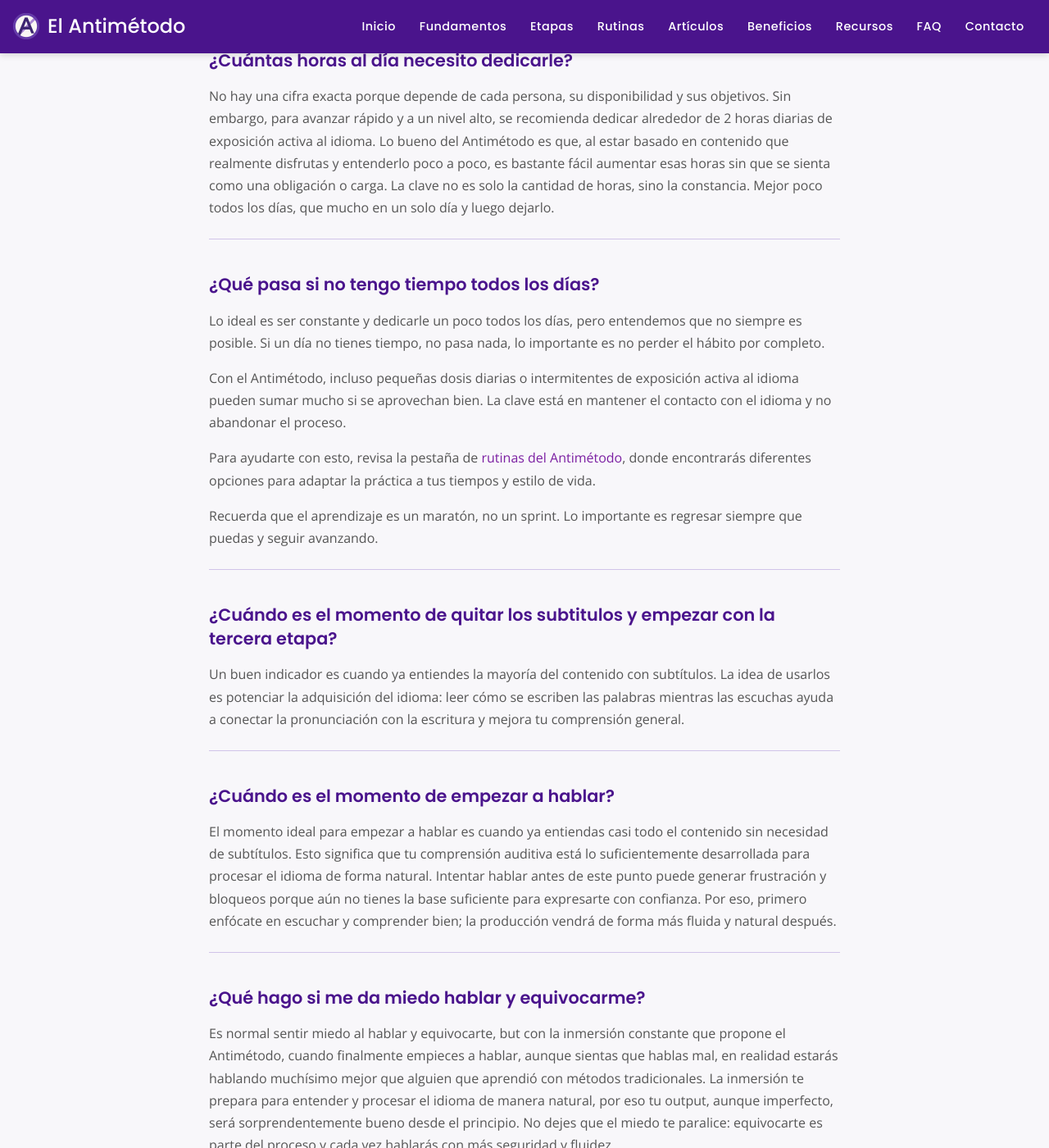
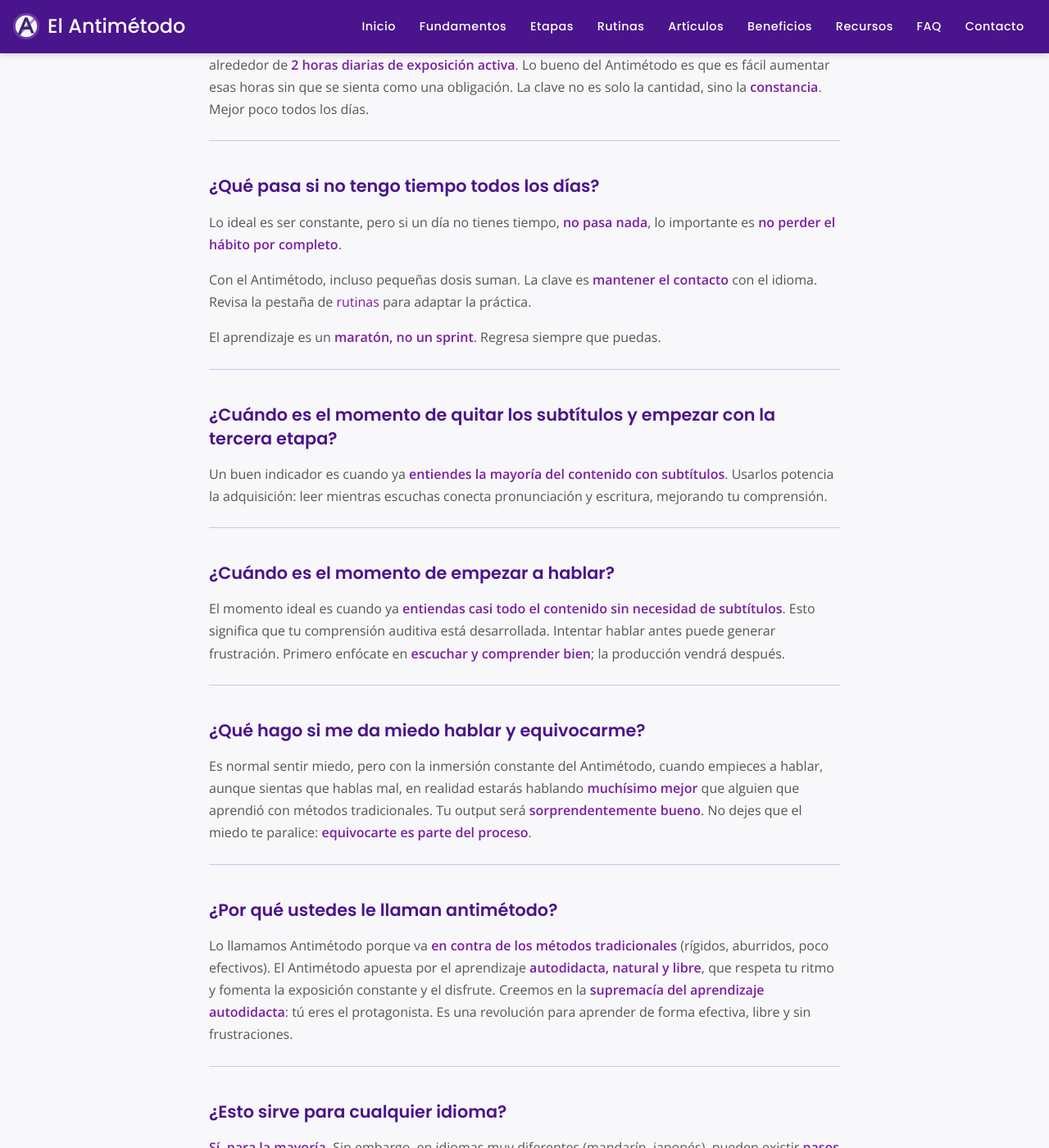
Before and after one commit to LuiseM93/ElAntimetodo, a Jekyll site: the page built from faq.md, in a window 1280 px wide and 1400 px high, scrolled down 1686 px. Shown: the whole window at 82% size. Built offline with Jekyll 4.4.1, drawn with Linux system fonts in a browser that asks for light colours; some of the changed text lies outside the part shown.

Commit message:
Update faq.md

```diff
--- a/faq.md
+++ b/faq.md
@@ -42,9 +42,9 @@ description: Respuestas a las dudas más comunes sobre El Antimétodo, el aprend
 .faq-answer p:last-child {
   margin-bottom: 0;
 }
-.faq-answer strong {
+.faq-answer strong { /* Este estilo ya existe en default.html, pero lo ponemos aquí para asegurar */
     color: var(--secondary-color);
-    font-weight: 600;
+    font-weight: 600; /* Puedes cambiar a 700 si quieres más énfasis */
 }
 .faq-answer-image {
     display: block;
@@ -65,124 +65,122 @@ description: Respuestas a las dudas más comunes sobre El Antimétodo, el aprend
 
   <section class="faq-section">
     <div class="faq-item">
-      <h3 class="faq-question">¿Cuánto tiempo tardare en aprender un idioma con el Antimétodo?</h3>
+      <h3 class="faq-question">¿Cuánto tiempo tardaré en aprender un idioma con el Antimétodo?</h3>
       <div class="faq-answer">
-        <p>No existe una respuesta exacta porque depende mucho del idioma, la dedicación y el tiempo que le dediques. Como referencia común y meta realista, alcanzar un nivel alto en un idioma suele tomar alrededor de 2 años con 2 horas diarias de estudio con el Antimétodo. Sin embargo, esto puede variar mucho según cada persona. Además, con el Antimétodo es bastante fácil superar el tiempo diario de estudio planeado, lo que puede acelerar mucho el proceso. Lo más importante es la constancia y confiar en el método, porque aquí buscamos un aprendizaje natural y duradero. Además, disfrutarás el camino sin frustrarte, enfocándote en conectar con el idioma desde el primer día.</p>
+        <p><strong>No existe una respuesta exacta</strong> porque depende mucho del idioma, la dedicación y el tiempo que le dediques. Como referencia común y meta realista, alcanzar un nivel alto suele tomar alrededor de <strong>2 años con 2 horas diarias</strong>. Sin embargo, esto puede variar mucho.</p>
+        <p>Con el Antimétodo es fácil superar el tiempo diario planeado, lo que puede <strong>acelerar el proceso</strong>. Lo más importante es la <strong>constancia y confiar en el método</strong>, buscando un aprendizaje natural y duradero, disfrutando el camino.</p>
       </div>
     </div>
 
     <div class="faq-item">
       <h3 class="faq-question">Entiendo solo una pequeña parte del contenido y empiezo a pensar que esto no funciona… ¿es parte del proceso o estoy perdiendo el tiempo?</h3>
       <div class="faq-answer">
-        <p>Es completamente normal sentir al inicio que entiendes poco, Esto no significa que estes perdiendo el tiempo, al contrario, forma parte del proceso natural de adquisición. Al principio solo captaras algunas palabras pero poco a poco con la exposición tu comprensión ira aumentando sin que te des cuenta, la clave está en la constancia y en no rendirte ante la frustración.</p>
+        <p>Es <strong>completamente normal sentir al inicio que entiendes poco</strong>. Esto <strong>no significa que estés perdiendo el tiempo</strong>; al contrario, forma parte del proceso natural de adquisición. Al principio solo captarás algunas palabras, pero poco a poco, con la exposición, tu comprensión irá aumentando sin que te des cuenta. La clave está en la <strong>constancia y en no rendirte</strong> ante la frustración.</p>
       </div>
     </div>
 
     <div class="faq-item">
       <h3 class="faq-question">¿Viajar a un país asegura la fluidez?</h3>
       <div class="faq-answer">
-        <p>No. Muchas personas creen que irse a vivir a un país donde se habla el idioma es una fórmula mágica para lograr la fluidez. Sin embargo, eso es una gran mentira. Solo estarás escuchando el idioma de manera pasiva, rodeado de mucha gente que habla, pero sin realmente entender o procesar activamente lo que escuchas.</p>
+        <p><strong>No.</strong> Muchas personas creen que irse a vivir a un país donde se habla el idioma es una fórmula mágica. Sin embargo, eso es una <strong>gran mentira</strong> si no hay inmersión activa. Solo estarás escuchando de manera pasiva, sin realmente entender o procesar lo que escuchas.</p>
       </div>
     </div>
 
     <div class="faq-item">
       <h3 class="faq-question">¿Y si no tengo talento para los idiomas?</h3>
       <div class="faq-answer">
-        <p>El talento para los idiomas no existe. Eso es un mito que la gente usa para justificar no intentarlo o para rendirse rápido. Aprender un idioma es pura práctica y constancia, no un don mágico que solo algunos tienen.</p>
-        <p>Si alguien no avanza es porque no está aplicando el método correcto, no porque le falte “talento”. Todos pueden aprender idiomas.</p>
+        <p><strong>El talento para los idiomas no existe.</strong> Eso es un mito. Aprender un idioma es <strong>pura práctica y constancia</strong>, no un don mágico.</p>
+        <p>Si alguien no avanza es porque no está aplicando el <strong>método correcto</strong>, no porque le falte “talento”. <strong>Todos pueden aprender idiomas.</strong></p>
       </div>
     </div>
 
     <div class="faq-item">
       <h3 class="faq-question">¿Cuántas horas al día necesito dedicarle?</h3>
       <div class="faq-answer">
-        <p>No hay una cifra exacta porque depende de cada persona, su disponibilidad y sus objetivos. Sin embargo, para avanzar rápido y a un nivel alto, se recomienda dedicar alrededor de 2 horas diarias de exposición activa al idioma. Lo bueno del Antimétodo es que, al estar basado en contenido que realmente disfrutas y entenderlo poco a poco, es bastante fácil aumentar esas horas sin que se sienta como una obligación o carga. La clave no es solo la cantidad de horas, sino la constancia. Mejor poco todos los días, que mucho en un solo día y luego dejarlo.</p>
+        <p>No hay una cifra exacta. Sin embargo, para avanzar rápido y a un nivel alto, se recomienda dedicar alrededor de <strong>2 horas diarias de exposición activa</strong>. Lo bueno del Antimétodo es que es fácil aumentar esas horas sin que se sienta como una obligación. La clave no es solo la cantidad, sino la <strong>constancia</strong>. Mejor poco todos los días.</p>
       </div>
     </div>
 
     <div class="faq-item">
       <h3 class="faq-question">¿Qué pasa si no tengo tiempo todos los días?</h3>
       <div class="faq-answer">
-        <p>Lo ideal es ser constante y dedicarle un poco todos los días, pero entendemos que no siempre es posible. Si un día no tienes tiempo, no pasa nada, lo importante es no perder el hábito por completo.</p>
-        <p>Con el Antimétodo, incluso pequeñas dosis diarias o intermitentes de exposición activa al idioma pueden sumar mucho si se aprovechan bien. La clave está en mantener el contacto con el idioma y no abandonar el proceso. </p>
-        <p>Para ayudarte con esto, revisa la pestaña de <a href="{{ '/rutinas' | relative_url }}">rutinas del Antimétodo</a>, donde encontrarás diferentes opciones para adaptar la práctica a tus tiempos y estilo de vida. </p>
-        <p>Recuerda que el aprendizaje es un maratón, no un sprint. Lo importante es regresar siempre que puedas y seguir avanzando.</p>
+        <p>Lo ideal es ser constante, pero si un día no tienes tiempo, <strong>no pasa nada</strong>, lo importante es <strong>no perder el hábito por completo</strong>.</p>
+        <p>Con el Antimétodo, incluso pequeñas dosis suman. La clave es <strong>mantener el contacto</strong> con el idioma. Revisa la pestaña de <a href="{{ '/rutinas' | relative_url }}">rutinas</a> para adaptar la práctica. </p>
+        <p>El aprendizaje es un <strong>maratón, no un sprint</strong>. Regresa siempre que puedas.</p>
       </div>
     </div>
 
     <div class="faq-item">
-      <h3 class="faq-question">¿Cuándo es el momento de quitar los subtitulos y empezar con la tercera etapa?</h3>
+      <h3 class="faq-question">¿Cuándo es el momento de quitar los subtítulos y empezar con la tercera etapa?</h3>
       <div class="faq-answer">
-        <p>Un buen indicador es cuando ya entiendes la mayoría del contenido con subtítulos. La idea de usarlos es potenciar la adquisición del idioma: leer cómo se escriben las palabras mientras las escuchas ayuda a conectar la pronunciación con la escritura y mejora tu comprensión general.</p>
+        <p>Un buen indicador es cuando ya <strong>entiendes la mayoría del contenido con subtítulos</strong>. Usarlos potencia la adquisición: leer mientras escuchas conecta pronunciación y escritura, mejorando tu comprensión.</p>
       </div>
     </div>
 
     <div class="faq-item">
       <h3 class="faq-question">¿Cuándo es el momento de empezar a hablar?</h3>
       <div class="faq-answer">
-        <p>El momento ideal para empezar a hablar es cuando ya entiendas casi todo el contenido sin necesidad de subtítulos. Esto significa que tu comprensión auditiva está lo suficientemente desarrollada para procesar el idioma de forma natural. Intentar hablar antes de este punto puede generar frustración y bloqueos porque aún no tienes la base suficiente para expresarte con confianza. Por eso, primero enfócate en escuchar y comprender bien; la producción vendrá de forma más fluida y natural después.</p>
+        <p>El momento ideal es cuando ya <strong>entiendas casi todo el contenido sin necesidad de subtítulos</strong>. Esto significa que tu comprensión auditiva está desarrollada. Intentar hablar antes puede generar frustración. Primero enfócate en <strong>escuchar y comprender bien</strong>; la producción vendrá después.</p>
       </div>
     </div>
 
     <div class="faq-item">
       <h3 class="faq-question">¿Qué hago si me da miedo hablar y equivocarme?</h3>
       <div class="faq-answer">
-        <p>Es normal sentir miedo al hablar y equivocarte, but con la inmersión constante que propone el Antimétodo, cuando finalmente empieces a hablar, aunque sientas que hablas mal, en realidad estarás hablando muchísimo mejor que alguien que aprendió con métodos tradicionales. La inmersión te prepara para entender y procesar el idioma de manera natural, por eso tu output, aunque imperfecto, será sorprendentemente bueno desde el principio. No dejes que el miedo te paralice: equivocarte es parte del proceso y cada vez hablarás con más seguridad y fluidez.</p>
+        <p>Es normal sentir miedo, pero con la inmersión constante del Antimétodo, cuando empieces a hablar, aunque sientas que hablas mal, en realidad estarás hablando <strong>muchísimo mejor</strong> que alguien que aprendió con métodos tradicionales. Tu output será <strong>sorprendentemente bueno</strong>. No dejes que el miedo te paralice: <strong>equivocarte es parte del proceso</strong>.</p>
       </div>
     </div>
 
     <div class="faq-item">
       <h3 class="faq-question">¿Por qué ustedes le llaman antimétodo?</h3>
       <div class="faq-answer">
-        <p>Lo llamamos Antimétodo porque va en contra de los métodos tradicionales, esos que suelen ser rígidos, aburridos y poco efectivos. Mientras los métodos clásicos se basan en reglas, gramática y memorización forzada, el Antimétodo apuesta por el aprendizaje autodidacta, natural y libre, que respeta tu ritmo y fomenta la exposición constante y el disfrute del idioma. Creemos en la supremacía del aprendizaje autodidacta: tú eres el protagonista y dueño de tu proceso, no un alumno más siguiendo un manual. Es una revolución para que aprendas de forma más efectiva, libre y sin frustraciones.</p>
+        <p>Lo llamamos Antimétodo porque va <strong>en contra de los métodos tradicionales</strong> (rígidos, aburridos, poco efectivos). El Antimétodo apuesta por el aprendizaje <strong>autodidacta, natural y libre</strong>, que respeta tu ritmo y fomenta la exposición constante y el disfrute. Creemos en la <strong>supremacía del aprendizaje autodidacta</strong>: tú eres el protagonista. Es una revolución para aprender de forma efectiva, libre y sin frustraciones.</p>
       </div>
     </div>
 
     <div class="faq-item">
       <h3 class="faq-question">¿Esto sirve para cualquier idioma?</h3>
       <div class="faq-answer">
-        <p>Sí, el Antimétodo está diseñado para funcionar con la mayoría de los idiomas. Sin embargo, en idiomas muy diferentes como el mandarín o el japonés, pueden existir pasos adicionales o específicos que no están contemplados en la versión general del método. Para esos casos, recomendamos visitar la sección de recursos del Antimétodo, donde encontrarás guías especializadas como Refold o AJATT que tienen guías para esos idiomas que te orientaran sobre como aprender esos idiomas.</p>
+        <p><strong>Sí, para la mayoría</strong>. Sin embargo, en idiomas muy diferentes (mandarín, japonés), pueden existir <strong>pasos adicionales o específicos</strong>. Para esos casos, recomendamos guías especializadas como Refold o AJATT (ver <a href="{{ '/recursos' | relative_url }}">Recursos</a>).</p>
       </div>
     </div>
 
     <div class="faq-item">
       <h3 class="faq-question">¿Por qué no me siento cómodo hablando aunque entiendo mucho?</h3>
       <div class="faq-answer">
-        <p>Al principio, tu cerebro ya está entrenado para entender el idioma gracias a toda la exposición que has tenido, pero hablar requiere activarlo de forma diferente, como si fuera un interruptor que hay que encender. Aunque entiendas mucho, es normal que al principio no te sientas cómodo hablando. Poco a poco, con práctica, esa comodidad llegará. Así es la realidad en el aprendizaje de idiomas: entender suele ser más fácil que hablar, y eso es totalmente normal.</p>
+        <p>Al principio, tu cerebro está entrenado para entender, pero hablar requiere <strong>activarlo de forma diferente</strong>, como un interruptor. Aunque entiendas mucho, es normal no sentirse cómodo hablando inicialmente. Poco a poco, con práctica, esa comodidad llegará. <strong>Entender suele ser más fácil que hablar</strong>, y eso es normal.</p>
       </div>
     </div>
 
     <div class="faq-item">
       <h3 class="faq-question">¿Puedo combinar este enfoque con otros métodos o cursos?</h3>
       <div class="faq-answer">
-        <p>Sí, puedes combinar el Antimétodo con otros métodos o cursos, siempre y cuando no interfieran con los principios fundamentales: la inmersión, el input comprensible y el aprendizaje autodidacta.</p>
-        <p>Por ejemplo, si estás tomando un curso pero también ves series, escuchas podcasts y lees por tu cuenta, estás reforzando el idioma de forma natural. Lo importante es que el otro método no te quite tiempo ni motivación para exponerte al idioma de verdad.</p>
-        <p>El Antimétodo puede coexistir con otras herramientas, siempre que la inmersión siga siendo el núcleo.</p>
+        <p><strong>Sí</strong>, siempre y cuando no interfieran con los principios fundamentales: <strong>inmersión, input comprensible y aprendizaje autodidacta</strong>.</p>
+        <p>Lo importante es que el otro método no te quite tiempo ni motivación para exponerte al idioma de verdad. El Antimétodo puede coexistir si la <strong>inmersión sigue siendo el núcleo</strong>.</p>
       </div>
     </div>
 
     <div class="faq-item">
       <h3 class="faq-question">¿Qué pasa si quiero aprender varios idiomas a la vez?</h3>
       <div class="faq-answer">
-        <p>Aprender varios idiomas a la vez no es nada recomendable si estás empezando. Requiere el doble de tiempo, energía y enfoque, y si divides tus 2 horas diarias en 1 hora para cada idioma, estarás progresando literalmente el doble de lento en ambos. </p>
-        <p>Si aún así quieres hacerlo, lo mejor es tener un idioma principal y otro en segundo plano. Por ejemplo, puedes dedicar 2 horas diarias al inglés (el idioma principal) y solo 5 o 10 minutos al día al otro, con contenido muy ligero. Así evitas saturarte y sigues avanzando sin frenar tu progreso real.</p>
+        <p><strong>No es nada recomendable si estás empezando.</strong> Requiere el doble de tiempo y energía, y progresarás el doble de lento en ambos.</p>
+        <p>Si aún así quieres hacerlo, ten un <strong>idioma principal</strong> (2 horas diarias) y otro en segundo plano (5-10 minutos, contenido muy ligero). Así evitas saturarte.</p>
       </div>
     </div>
 
     <div class="faq-item">
       <h3 class="faq-question">¿Cómo medir mi progreso sin exámenes?</h3>
       <div class="faq-answer">
-        <p>Una forma poderosa de medir tu avance es elegir un video o contenido que hoy entiendes poco, y guardarlo. Después de unas semanas o meses de inmersión constante, vuelve a verlo. Notarás cuánto más comprendes, sin necesidad de exámenes ni tests. Esa diferencia es tu progreso real, medido por tu comprensión y no por una calificación.</p>
-        <p>También puedes hacer lo mismo con libros, podcasts o incluso memes. La comprensión crece de forma invisible, y cuando vuelves a enfrentarte a lo que antes era incomprensible, te das cuenta de cuánto has mejorado. Esa es una señal clara de que vas por buen camino.</p>
+        <p>Una forma poderosa es <strong>elegir un video o contenido que hoy entiendes poco, y guardarlo</strong>. Después de unas semanas o meses, vuelve a verlo. Notarás cuánto más comprendes. Esa diferencia es tu <strong>progreso real</strong>.</p>
+        <p>La comprensión crece de forma invisible. Cuando vuelves a enfrentarte a lo que antes era incomprensible, te das cuenta de cuánto has mejorado.</p>
       </div>
     </div>
 
     <div class="faq-item">
       <h3 class="faq-question">¿Por qué a veces siento que no avanzo, pero sigo escuchando y viendo?</h3>
       <div class="faq-answer">
-        <p>Es completamente normal sentir que no avanzas, especialmente cuando ya no mejoras tan rápido como al principio. Pero el progreso sigue ocurriendo, solo que se vuelve más invisible.</p>
-        <p>Tu cerebro está absorbiendo el idioma en segundo plano, como cuando una planta crece: no la ves moverse, pero un día notas que está más grande.</p>
-        <p>Sigue confiando en el proceso. Mientras estés recibiendo input, estás avanzando, aunque no lo notes de inmediato. Esa sensación es parte del camino, y todos los que aprenden de verdad la sienten en algún momento.</p>
+        <p>Es <strong>completamente normal</strong>, especialmente cuando ya no mejoras tan rápido como al principio. Pero el progreso sigue ocurriendo, solo que se vuelve <strong>más invisible</strong>.</p>
+        <p>Tu cerebro está absorbiendo el idioma en segundo plano. Sigue confiando en el proceso. Mientras estés recibiendo input, <strong>estás avanzando</strong>. Esa sensación es parte del camino.</p>
       </div>
     </div>
 
```
